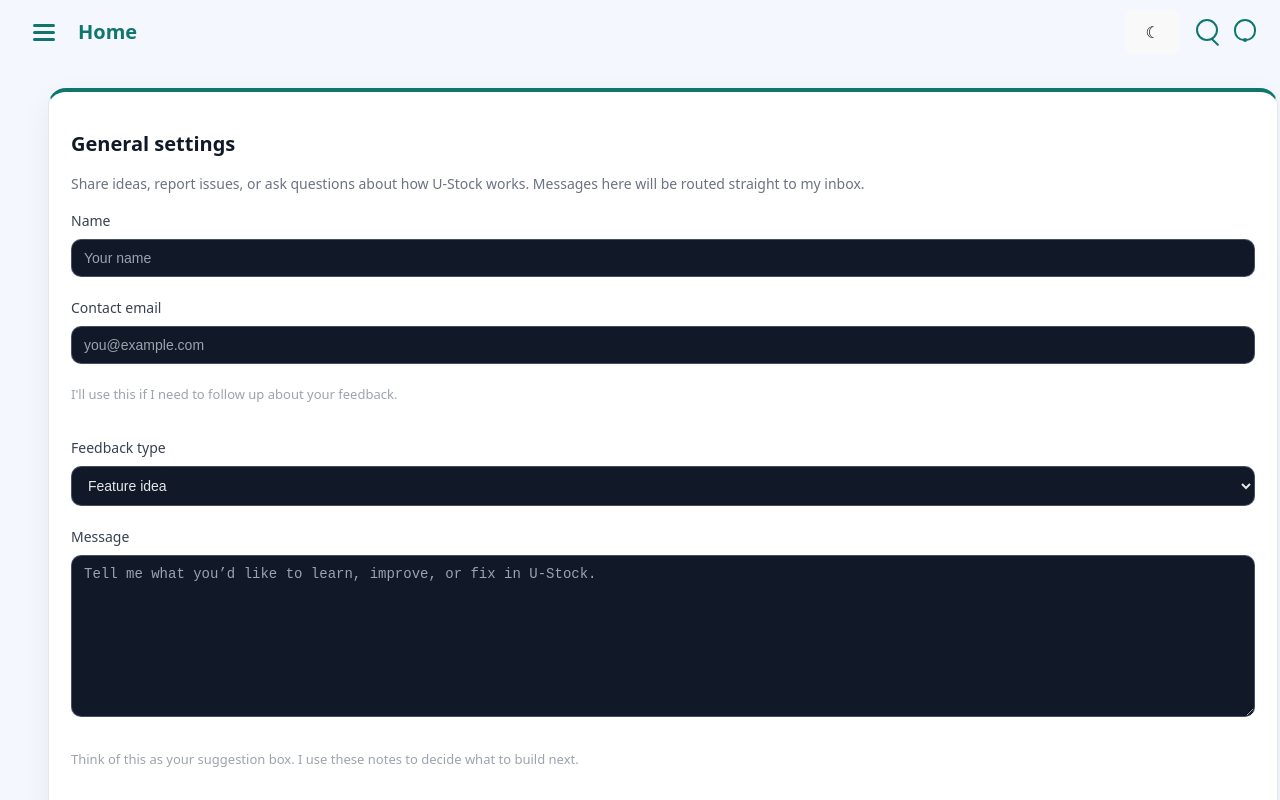
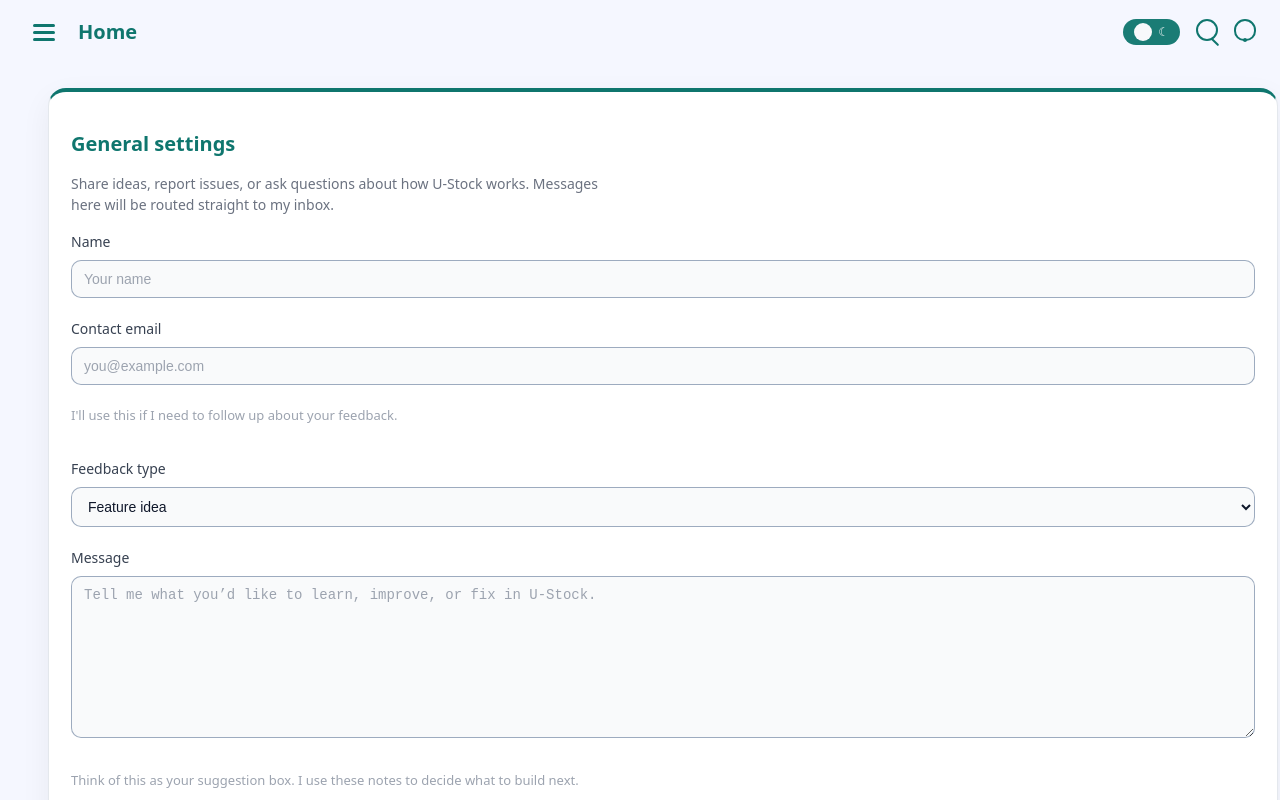
Before and after one commit to Ericka-7james/u-stock, a React (Vite) app: page /settings in a window 1280 px wide. Shown: the top 800 px of the page. Built offline with nearby package versions, Linux system fonts and the light colour scheme.

Commit message:
feat(settings): refine SettingsPage layout + navbar dark mode toggle styling

```diff
--- a/src/components/layout/AppShell.css
+++ b/src/components/layout/AppShell.css
@@ -385,3 +385,126 @@
 .mini-list li + li {
   margin-top: 4px;
 }
+
+/* ========= DARK MODE TOGGLE (TOP NAV) =============================== */
+
+.theme-toggle {
+  position: relative;
+  display: inline-flex;
+  align-items: center;
+  gap: 6px;
+  padding: 3px 10px;
+  border-radius: 999px;
+  border: 1px solid rgba(15, 118, 110, 0.4);
+  background: var(--ustock-green-main); /* main U-Stock green */
+  cursor: pointer;
+  transition: background 0.2s ease, border-color 0.2s ease, opacity 0.2s ease;
+  opacity: 0.95;
+}
+
+.theme-toggle:hover {
+  opacity: 1;
+  background: #0d5f58; /* slightly darker green */
+}
+
+.theme-toggle-thumb {
+  width: 18px;
+  height: 18px;
+  border-radius: 999px;
+  background: #f9fafb;
+  transform: translateX(0);
+  transition: transform 0.2s ease;
+}
+
+.theme-toggle-moon {
+  font-size: 12px;
+  line-height: 1;
+  color: #f9fafb;
+}
+
+/* when dark mode ON, slide thumb to the right and darken green */
+.theme-toggle--on {
+  background: #022c22; /* deeper teal for "on" */
+  border-color: rgba(15, 23, 42, 0.45);
+}
+
+.theme-toggle--on .theme-toggle-thumb {
+  transform: translateX(14px);
+}
+
+/* ========= LIGHT THEME BASE ======================================== */
+
+body {
+  background: #f5f7ff;
+  color: #0f172a;
+}
+
+/* ========= DARK THEME OVERRIDES =================================== */
+
+body.ustock-dark {
+  background: #020617;
+  color: #e5e7eb;
+}
+
+/* main layout background */
+body.ustock-dark .app-shell {
+  background: #020617;
+}
+
+body.ustock-dark .app-main {
+  background: radial-gradient(
+    circle at top left,
+    #022c22 0%,
+    #020617 40%,
+    #020617 100%
+  );
+}
+
+/* sidebar */
+body.ustock-dark .side-nav {
+  background: #020617;
+  border-right: 1px solid rgba(148, 163, 184, 0.35);
+}
+
+body.ustock-dark .side-nav-name,
+body.ustock-dark .side-nav-tagline,
+body.ustock-dark .side-nav-item {
+  color: #e5e7eb;
+}
+
+body.ustock-dark .side-nav-item--active {
+  background: rgba(15, 118, 110, 0.35);
+}
+
+/* topbar */
+body.ustock-dark .topbar {
+  background: rgba(15, 23, 42, 0.95);
+  border-bottom: 1px solid rgba(148, 163, 184, 0.35);
+}
+
+body.ustock-dark .topbar-home-label {
+  color: #e5e7eb;
+}
+
+/* cards / panels / settings form */
+body.ustock-dark .panel,
+body.ustock-dark .about-card,
+body.ustock-dark .about-hero-card,
+body.ustock-dark .settings-card {
+  background: #020617;
+  border-color: rgba(148, 163, 184, 0.4);
+  box-shadow: 0 18px 45px rgba(0, 0, 0, 0.6);
+}
+
+body.ustock-dark .settings-input,
+body.ustock-dark .settings-select,
+body.ustock-dark .settings-textarea {
+  background: #020617;
+  color: #e5e7eb;
+  border-color: rgba(148, 163, 184, 0.7);
+}
+
+/* footer */
+body.ustock-dark .site-footer {
+  color: #9ca3af;
+}
--- a/src/components/pages/SettingsPage.css
+++ b/src/components/pages/SettingsPage.css
@@ -23,7 +23,7 @@
 .settings-title {
   font-size: 20px;
   font-weight: 600;
-  color: #111827;
+  color: var(--ustock-green-main); /* match About hero heading */
   margin-bottom: 6px;
 }
 
@@ -31,6 +31,7 @@
   font-size: 14px;
   color: #6b7280;
   margin-bottom: 16px;
+  max-width: 560px; /* same feel as hero muted text */
 }
 
 /* ========= FORM FIELDS ============================================= */
@@ -53,21 +54,33 @@
   color: #374151;
 }
 
-/* Match your dark input style from Data Sources page */
+/* ✅ LIGHT SCHEMA INPUTS (match rest of app cards) */
 .settings-input,
 .settings-select,
 .settings-textarea {
-  background: #111827;
-  color: #e5e7eb;
-  border: 1px solid rgba(148, 163, 184, 0.4);
+  background: #f9fafb; /* soft light slate, not blue/navy */
+  color: #0f172a;
+  border: 1px solid rgba(148, 163, 184, 0.9); /* same gray as other panels */
   border-radius: 10px;
   padding: 10px 12px;
   font-size: 14px;
+  transition: border-color 0.15s ease, box-shadow 0.15s ease,
+    background-color 0.15s ease;
 }
 
 .settings-input::placeholder,
 .settings-textarea::placeholder {
   color: #9ca3af;
+}
+
+/* Nice focus state using your green */
+.settings-input:focus,
+.settings-select:focus,
+.settings-textarea:focus {
+  outline: none;
+  border-color: var(--ustock-green-main);
+  box-shadow: 0 0 0 1px rgba(15, 118, 110, 0.18);
+  background: #ffffff;
 }
 
 .settings-textarea {
@@ -99,7 +112,7 @@
   transition: 0.15s ease;
 }
 
-/* Green primary button (same as your Data Sources connect button) */
+/* Green primary button (same as other primary actions) */
 .settings-btn--primary {
   background: #0f766e;
   color: #ffffff;
@@ -113,21 +126,24 @@
 .settings-btn--ghost {
   background: transparent;
   color: #374151;
-  border: 1px solid rgba(148,163,184,0.4);
+  border: 1px solid rgba(148, 163, 184, 0.4);
 }
 
 .settings-btn--ghost:hover {
-  background: rgba(148,163,184,0.08);
+  background: rgba(148, 163, 184, 0.08);
 }
 
 /* ========= MOBILE ================================================== */
 
 @media (max-width: 768px) {
+  /* IMPORTANT: no extra page padding here – .app-page already handles it */
   .settings-page {
-    padding: 16px 14px 28px;
+    min-height: auto;
   }
 
+  /* Slightly tighter padding but same style as hero/card */
   .settings-card {
-    padding: 20px 20px 26px;
+    padding: 18px 18px 22px;
+    margin-bottom: 20px;
   }
 }
```
